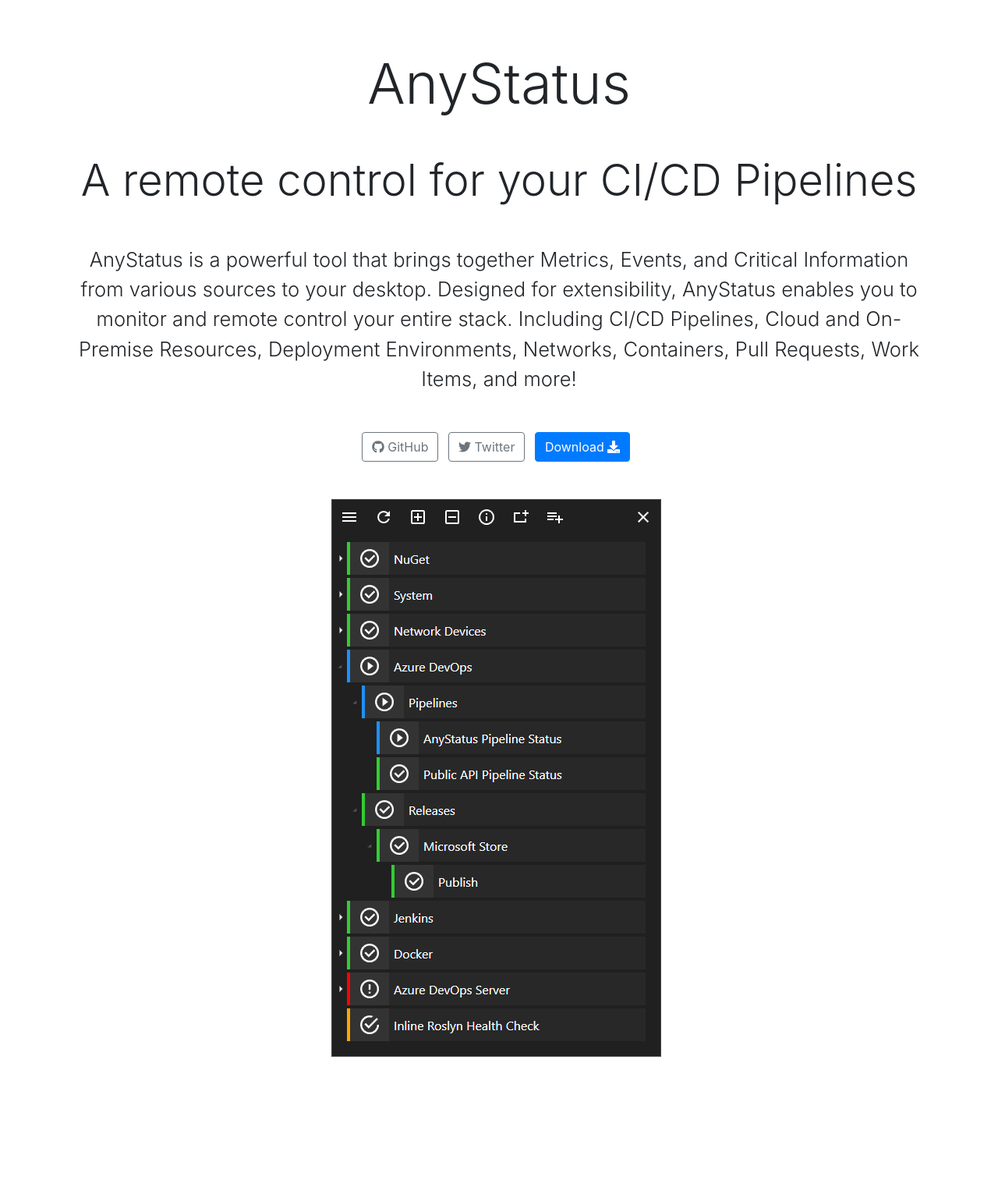
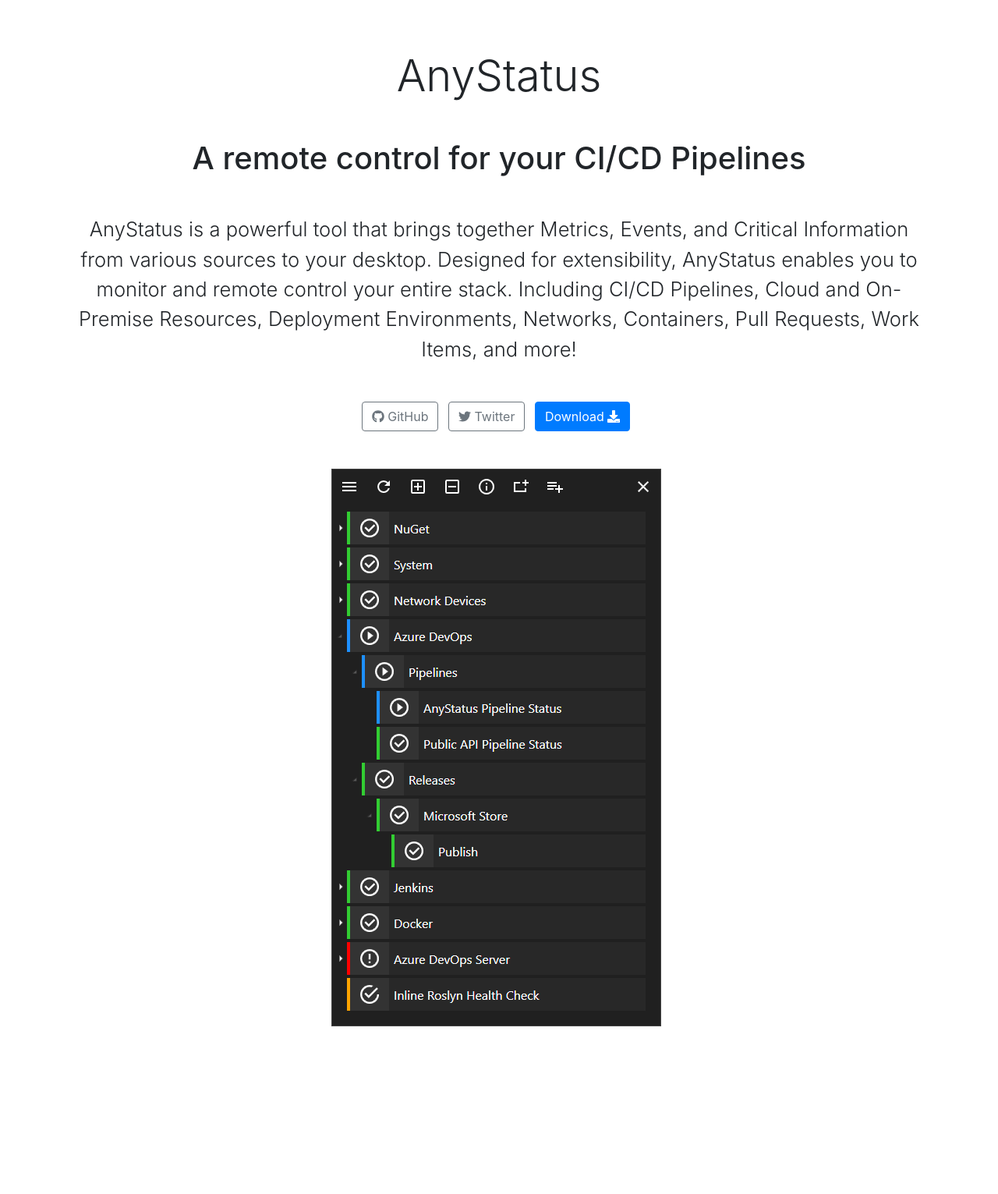
Before and after one commit to AnyStatus/anystatus.github.io, a Jekyll site: the page built from index.html, in a window 1280 px wide. Shown: the whole page at 78% size. Built offline with Jekyll 4.4.1, drawn with Linux system fonts in a browser that asks for light colours; after the commit the page ends 1492 px from its top, so only the background shows below that.

Commit message:
Update index.html

```diff
--- a/index.html
+++ b/index.html
@@ -9,8 +9,8 @@
     <div class="container">
         <div class="row">
             <div class="col-md-12 text-center">
-                <h1 class="display-3 mb-5">AnyStatus</h1>
-                <h1 class="display-4 mb-5">A remote control for your CI/CD Pipelines</h1>
+                <h1 class="display-4 mb-5">AnyStatus</h1>
+                <h1 class="display-5 mb-5">A remote control for your CI/CD Pipelines</h1>
                 <p class="lead mb-5" style="font-size: 1.6rem">AnyStatus is a powerful tool that brings together Metrics, Events, and Critical Information from various sources to your desktop. Designed for extensibility, AnyStatus enables you to monitor and remote control your entire stack. Including CI/CD Pipelines, Cloud and On-Premise Resources, Deployment Environments, Networks, Containers, Pull Requests, Work Items, and more!</p>
                 <p class="mb-5">
                     <a href="https://github.com/AnyStatus/AnyStatus" class="btn btn-outline-secondary mr-2" role="button"><i class="fab fa-github"></i> GitHub</a>
```
